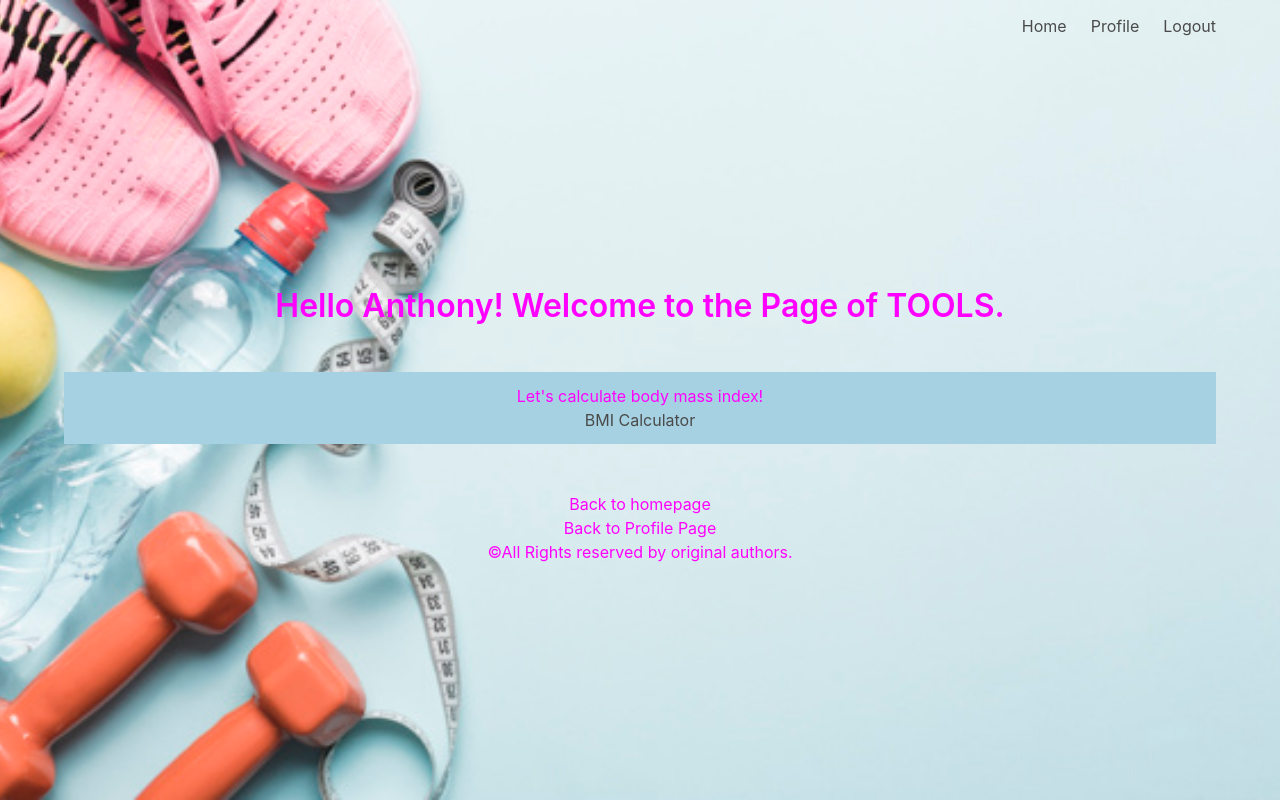
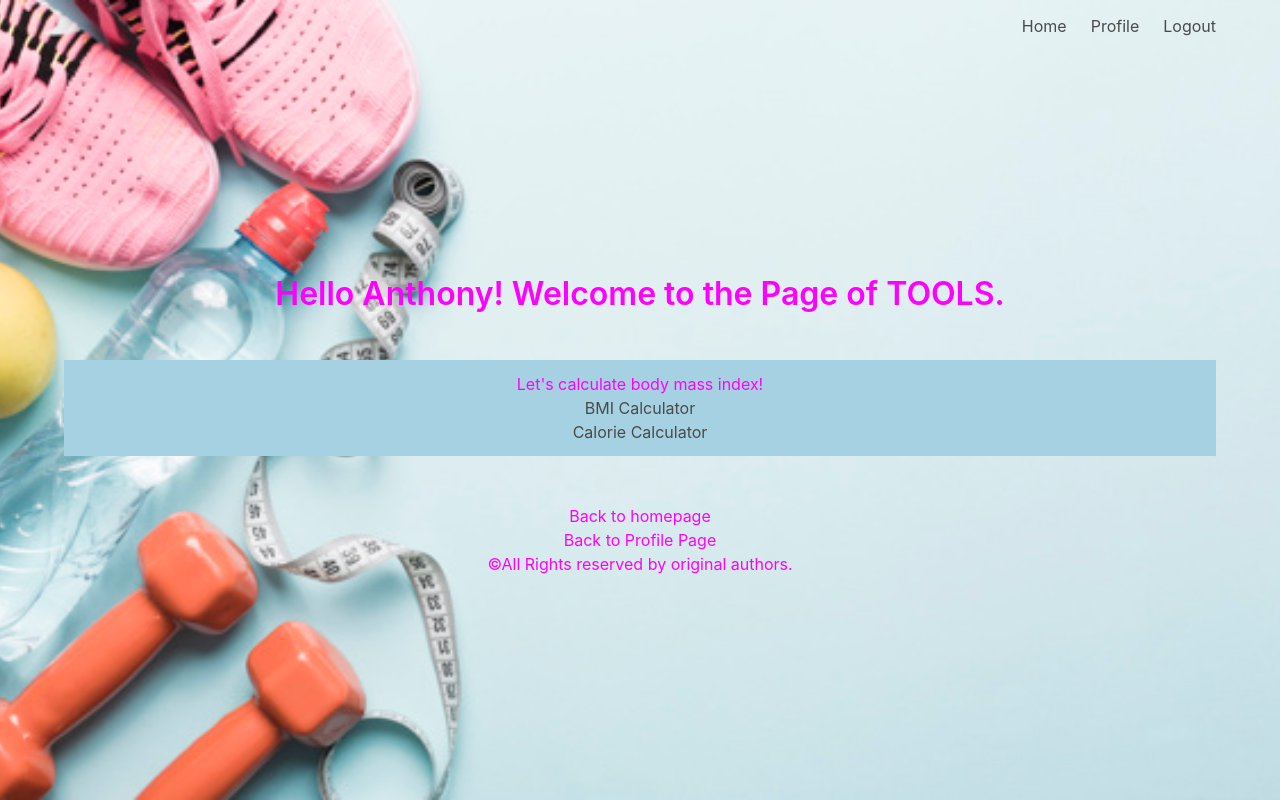
Before and after one commit to asharma16/CPSC466_Workout_App, a Flask app: page /tools in a window 1280 px wide. Run offline with Flask 2, Linux system fonts and the light colour scheme; a user stored in the database is signed in.

Commit message:
Update tools.html

```diff
--- a/project/templates/tools.html
+++ b/project/templates/tools.html
@@ -17,6 +17,7 @@
 
             <ul>
                     <li><a href="/bmi_tool">BMI Calculator</a></li>
+                    <li><a href="/calc_tool">Calorie Calculator</a></li>
 
                 </ul>
 
```
